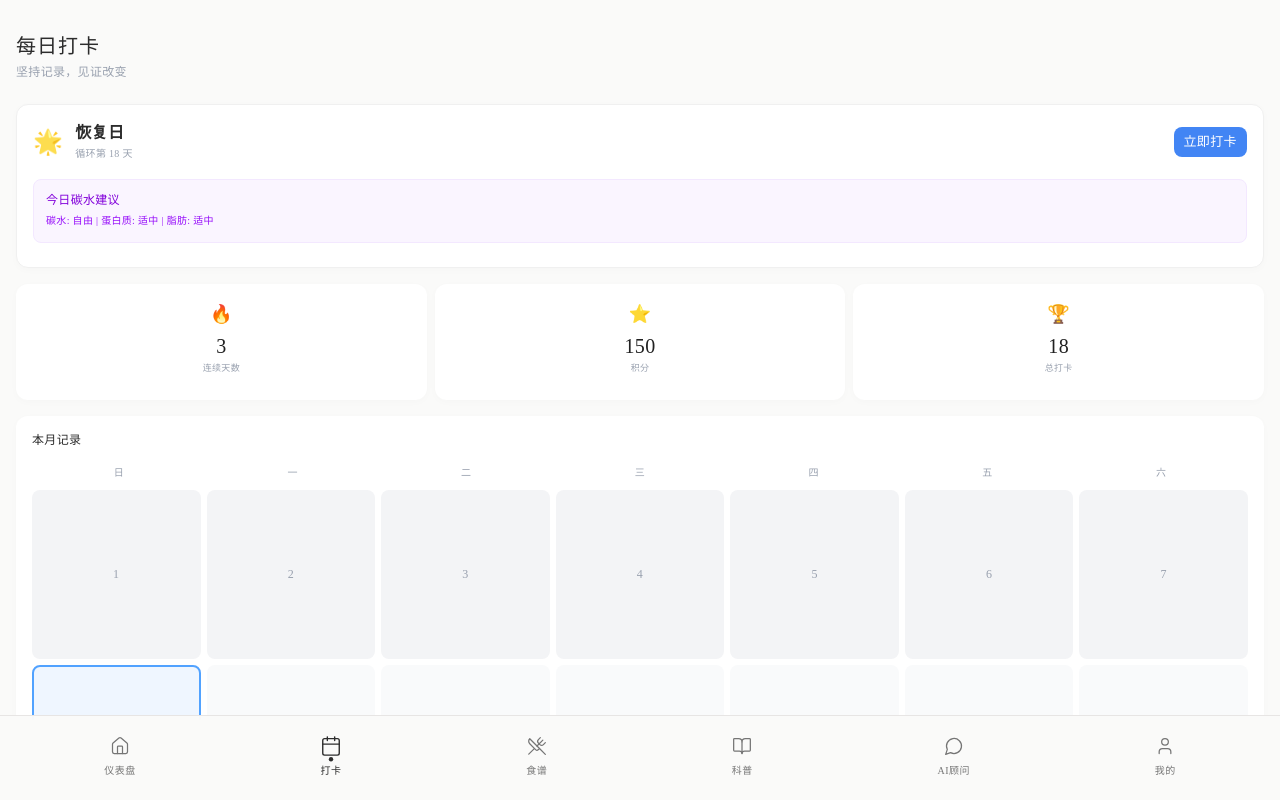
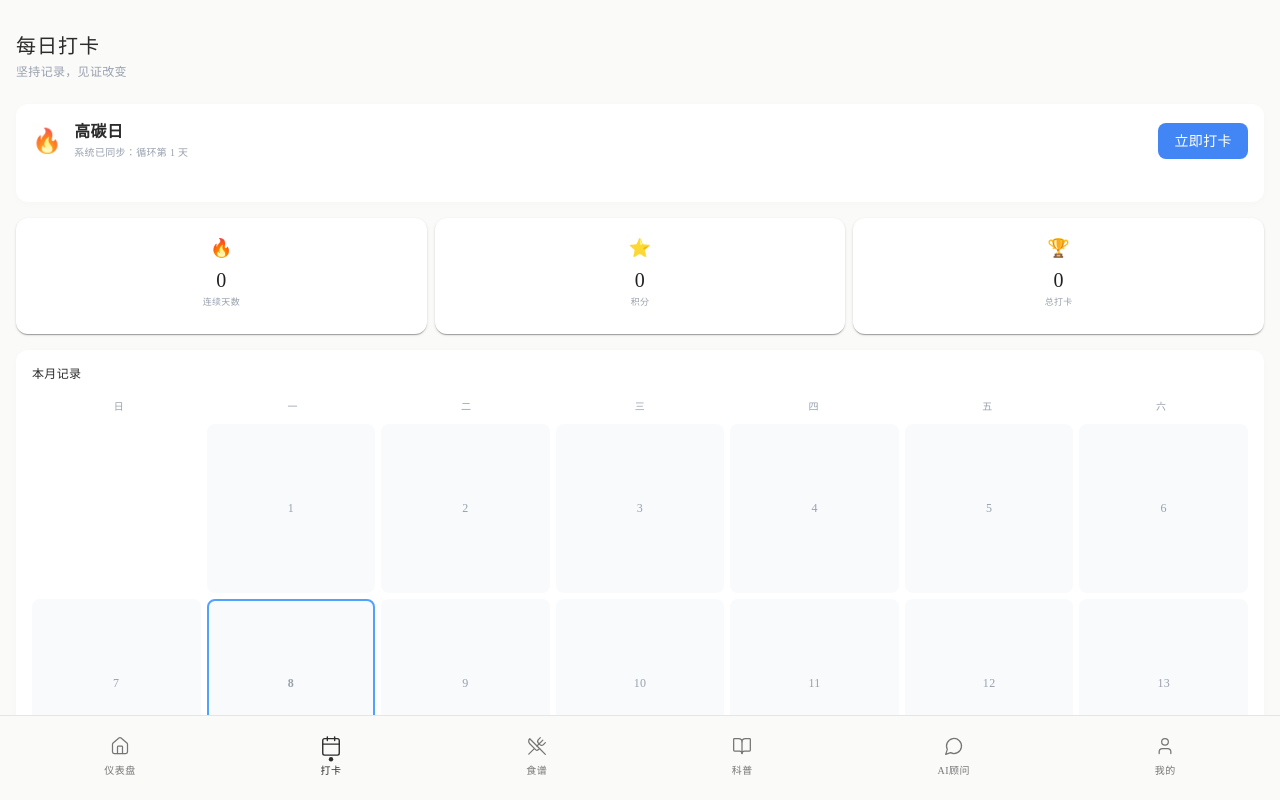
Before and after one commit to 332522996-maker/song-slimming-tool, a React (Vite) app in the folder Comprehensive Health Dashboard/: page /checkin in a window 1280 px wide. Built offline with nearby package versions, Linux system fonts and the light colour scheme.

Commit message:
Update CheckIn.tsx

```diff
--- a/Comprehensive Health Dashboard/src/app/components/CheckIn.tsx
+++ b/Comprehensive Health Dashboard/src/app/components/CheckIn.tsx
@@ -1,7 +1,64 @@
+import { useState, useEffect } from 'react';
 import { Card, CardContent, Button } from '@mui/material';
+import { onAuthStateChanged } from 'firebase/auth';
+import { doc, getDoc, setDoc } from 'firebase/firestore';
+import { auth, db } from '../../firebase';
 
 export function CheckIn() {
-  const days = Array.from({ length: 30 }, (_, i) => i + 1);
+  const [profile, setProfile] = useState({ startDate: '2026-06-08', weight: 75 });
+  const [checkedInDates, setCheckedInDates] = useState<string[]>([]);
+
+  // 真实日期计算引擎
+  const today = new Date();
+  const todayStr = today.toISOString().split('T')[0];
+  const daysInMonth = new Date(today.getFullYear(), today.getMonth() + 1, 0).getDate();
+  const firstDayOfWeek = new Date(today.getFullYear(), today.getMonth(), 1).getDay();
+  const emptySlots = Array(firstDayOfWeek).fill(null);
+  const monthDays = Array.from({ length: daysInMonth }, (_, i) => i + 1);
+
+  const loadData = async (uid?: string) => {
+    const localProfile = localStorage.getItem('user_data_mock');
+    if (localProfile) setProfile(JSON.parse(localProfile));
+
+    const localCheckIns = localStorage.getItem('checkin_history_mock');
+    if (localCheckIns) setCheckedInDates(JSON.parse(localCheckIns));
+
+    if (uid && uid !== 'mock_user_123') {
+      try {
+        const snap = await getDoc(doc(db, 'users', uid));
+        if (snap.exists()) {
+          const data = snap.data();
+          if (data.startDate) setProfile(data as any);
+          if (data.checkIns) setCheckedInDates(data.checkIns);
+        }
+      } catch (e) {}
+    }
+  };
+
+  useEffect(() => {
+    loadData(localStorage.getItem('mock_user') ? 'mock_user_123' : auth.currentUser?.uid);
+    const handleUpdate = () => loadData(localStorage.getItem('mock_user') ? 'mock_user_123' : auth.currentUser?.uid);
+    window.addEventListener('user_data_updated', handleUpdate);
+    return () => window.removeEventListener('user_data_updated', handleUpdate);
+  }, []);
+
+  // 严格对齐仪表盘的日期逻辑
+  const diffDays = Math.max(0, Math.floor((today.getTime() - new Date(profile.startDate).getTime()) / (1000 * 60 * 60 * 24)));
+  const cycleDay = (diffDays % 12) + 1;
+  const isCheckedInToday = checkedInDates.includes(todayStr);
+
+  const handleCheckIn = async () => {
+    if (isCheckedInToday) return;
+    const newDates = [...checkedInDates, todayStr];
+    setCheckedInDates(newDates);
+
+    const uid = localStorage.getItem('mock_user') ? 'mock_user_123' : auth.currentUser?.uid;
+    if (uid === 'mock_user_123') {
+      localStorage.setItem('checkin_history_mock', JSON.stringify(newDates));
+    } else if (uid) {
+      await setDoc(doc(db, 'users', uid), { checkIns: newDates }, { merge: true });
+    }
+  };
 
   return (
     <div className="h-full overflow-y-auto bg-[#fafaf9] p-4 pb-24 space-y-4">
@@ -10,34 +67,34 @@ export function CheckIn() {
         <p className="text-xs text-gray-400">坚持记录，见证改变</p>
       </div>
 
-      {/* 顶部状态与打卡按钮 */}
-      <Card sx={{ boxShadow: '0 2px 8px rgba(0,0,0,0.02)', borderRadius: '12px', border: '1px solid #f0f0f0' }}>
+      <Card sx={{ boxShadow: '0 2px 8px rgba(0,0,0,0.02)', borderRadius: '12px' }}>
         <CardContent className="p-4">
           <div className="flex justify-between items-center mb-4">
             <div className="flex items-center gap-3">
-              <div className="text-2xl">🌟</div>
+              <div className="text-2xl">{cycleDay % 3 === 1 ? '🔥' : cycleDay % 3 === 2 ? '⚡' : '🌟'}</div>
               <div>
-                <p className="text-base font-bold text-[#2c2c2c]">恢复日</p>
-                <p className="text-[10px] text-gray-400">循环第 18 天</p>
+                <p className="text-base font-bold text-[#2c2c2c]">{cycleDay % 3 === 1 ? '高碳日' : cycleDay % 3 === 2 ? '中碳日' : '低碳/恢复日'}</p>
+                <p className="text-[10px] text-gray-400">系统已同步：循环第 {cycleDay} 天</p>
               </div>
             </div>
-            <Button variant="contained" size="small" sx={{ bgcolor: '#4285F4', borderRadius: '8px', boxShadow: 'none' }}>立即打卡</Button>
-          </div>
-          <div className="bg-purple-50 p-3 rounded-lg border border-purple-100">
-            <p className="text-xs text-purple-700 font-medium mb-1">今日碳水建议</p>
-            <p className="text-[10px] text-purple-600">碳水: 自由 | 蛋白质: 适中 | 脂肪: 适中</p>
+            <Button
+              variant="contained"
+              onClick={handleCheckIn}
+              disabled={isCheckedInToday}
+              sx={{ bgcolor: isCheckedInToday ? '#e0e0e0' : '#4285F4', color: isCheckedInToday ? '#9e9e9e' : '#fff', borderRadius: '8px', boxShadow: 'none' }}
+            >
+              {isCheckedInToday ? '已打卡' : '立即打卡'}
+            </Button>
           </div>
         </CardContent>
       </Card>
 
-      {/* 核心统计 */}
       <div className="grid grid-cols-3 gap-2">
-        <Card sx={{ boxShadow: '0 2px 8px rgba(0,0,0,0.02)', borderRadius: '12px' }}><CardContent className="p-4 text-center"><span className="text-red-500 text-lg mb-1 block">🔥</span><p className="text-xl font-medium">3</p><p className="text-[9px] text-gray-400">连续天数</p></CardContent></Card>
-        <Card sx={{ boxShadow: '0 2px 8px rgba(0,0,0,0.02)', borderRadius: '12px' }}><CardContent className="p-4 text-center"><span className="text-yellow-500 text-lg mb-1 block">⭐</span><p className="text-xl font-medium">150</p><p className="text-[9px] text-gray-400">积分</p></CardContent></Card>
-        <Card sx={{ boxShadow: '0 2px 8px rgba(0,0,0,0.02)', borderRadius: '12px' }}><CardContent className="p-4 text-center"><span className="text-purple-500 text-lg mb-1 block">🏆</span><p className="text-xl font-medium">18</p><p className="text-[9px] text-gray-400">总打卡</p></CardContent></Card>
+        <Card sx={{ borderRadius: '12px' }}><CardContent className="p-4 text-center"><span className="text-red-500 text-lg mb-1 block">🔥</span><p className="text-xl font-medium">{checkedInDates.length}</p><p className="text-[9px] text-gray-400">连续天数</p></CardContent></Card>
+        <Card sx={{ borderRadius: '12px' }}><CardContent className="p-4 text-center"><span className="text-yellow-500 text-lg mb-1 block">⭐</span><p className="text-xl font-medium">{checkedInDates.length * 50}</p><p className="text-[9px] text-gray-400">积分</p></CardContent></Card>
+        <Card sx={{ borderRadius: '12px' }}><CardContent className="p-4 text-center"><span className="text-purple-500 text-lg mb-1 block">🏆</span><p className="text-xl font-medium">{checkedInDates.length}</p><p className="text-[9px] text-gray-400">总打卡</p></CardContent></Card>
       </div>
 
-      {/* 日历网格 */}
       <Card sx={{ boxShadow: '0 2px 8px rgba(0,0,0,0.02)', borderRadius: '12px' }}>
         <CardContent className="p-4">
           <p className="text-xs text-[#2c2c2c] font-medium mb-4">本月记录</p>
@@ -45,11 +102,20 @@ export function CheckIn() {
             {['日', '一', '二', '三', '四', '五', '六'].map(day => <span key={day} className="text-[10px] text-gray-400">{day}</span>)}
           </div>
           <div className="grid grid-cols-7 gap-1.5">
-            {days.map(day => (
-              <div key={day} className={`aspect-square flex items-center justify-center rounded-lg text-xs ${day === 8 ? 'border-2 border-blue-400 text-blue-500 font-bold bg-blue-50' : day < 8 ? 'bg-gray-100 text-gray-400' : 'bg-gray-50 text-gray-300'}`}>
-                {day}
-              </div>
-            ))}
+            {emptySlots.map((_, i) => <div key={`empty-${i}`} />)}
+            {monthDays.map(day => {
+              const dateStr = `${today.getFullYear()}-${String(today.getMonth() + 1).padStart(2, '0')}-${String(day).padStart(2, '0')}`;
+              const isChecked = checkedInDates.includes(dateStr);
+              const isToday = day === today.getDate();
+
+              return (
+                <div key={day} className={`aspect-square flex items-center justify-center rounded-lg text-xs
+                  ${isToday ? 'border-2 border-blue-400 font-bold' : ''}
+                  ${isChecked ? 'bg-blue-50 text-blue-500' : 'bg-gray-50 text-gray-400'}`}>
+                  {day}
+                </div>
+              );
+            })}
           </div>
         </CardContent>
       </Card>
```
